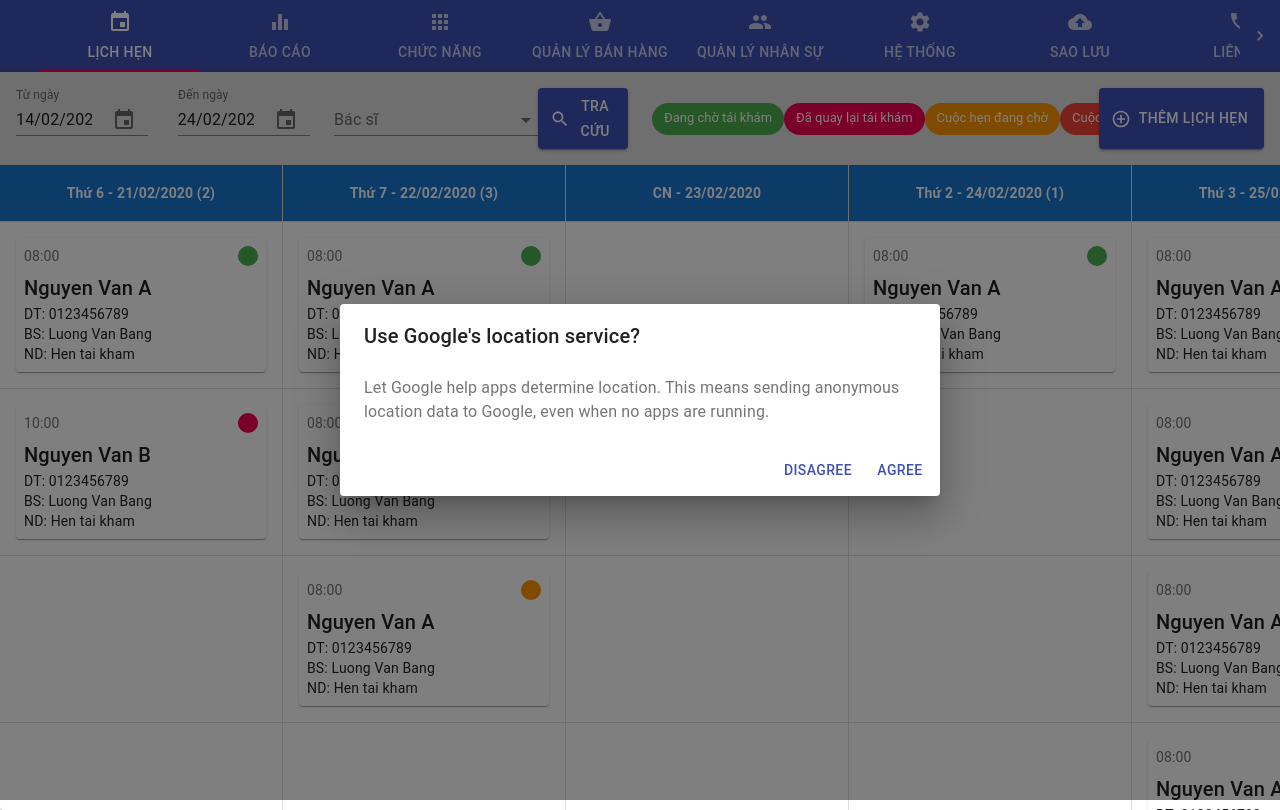
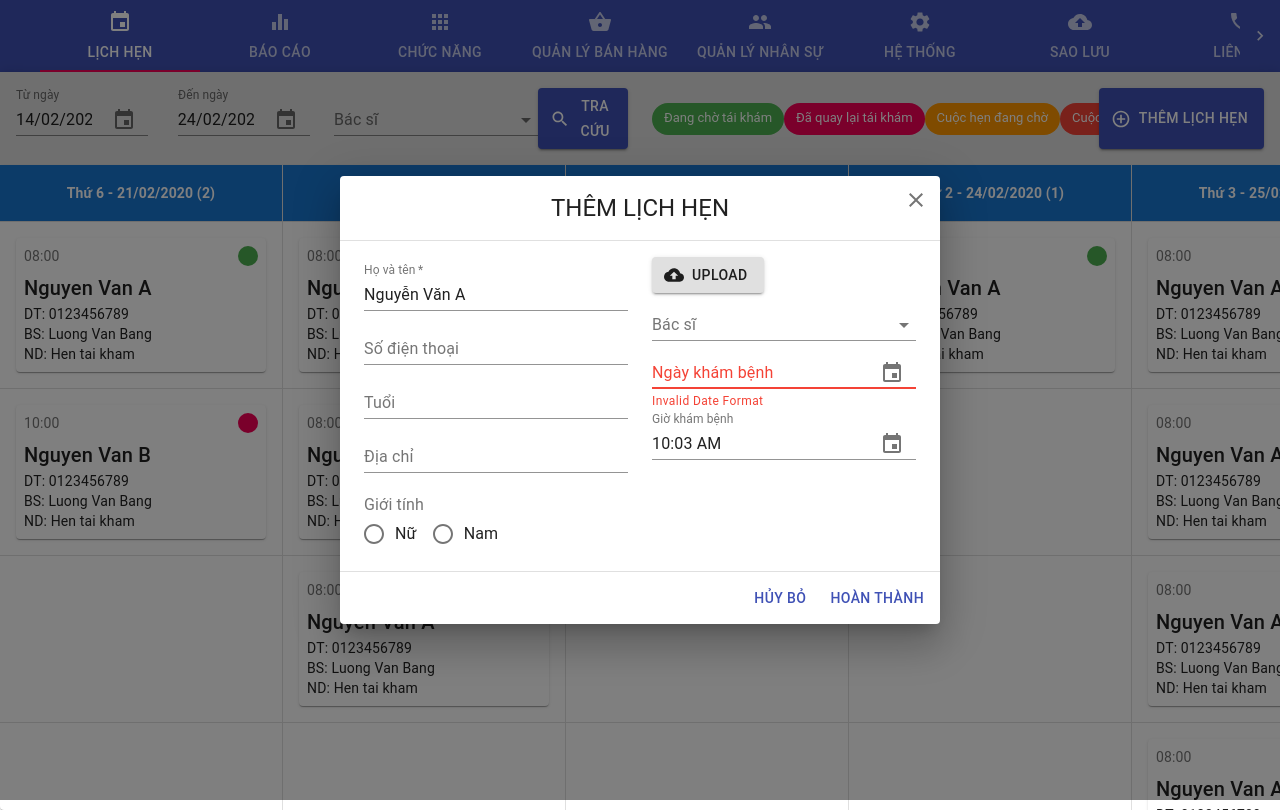
Before and after one commit to nvdai2401/clever-dashboard, a React app: page /schedule in a window 1280 px wide. Both pictures are taken after a click on the button "THÊM LỊCH HẸN". Built offline with nearby package versions, Linux system fonts and the light colour scheme.

Commit message:
added fields for schedule modal

```diff
--- a/src/components/cu-schedule-modal/cu-schedule-modal.component.jsx
+++ b/src/components/cu-schedule-modal/cu-schedule-modal.component.jsx
@@ -1,42 +1,230 @@
+import 'date-fns'
 import React from 'react'
 import PropTypes from 'prop-types'
-import { makeStyles } from '@material-ui/core/styles'
+import { makeStyles, withStyles } from '@material-ui/core/styles'
 import {
+	Avatar,
 	Button,
 	Dialog,
 	DialogActions,
 	DialogContent,
-	DialogContentText,
+	RadioGroup,
 	DialogTitle,
+	Typography,
+	IconButton,
+	TextField,
+	Grid,
+	FormControl,
+	FormControlLabel,
+	Radio,
+	FormLabel,
 } from '@material-ui/core'
-import useMediaQuery from '@material-ui/core/useMediaQuery'
-import { useTheme } from '@material-ui/core/styles'
+import { Close, CloudUpload } from '@material-ui/icons'
+import DateFnsUtils from '@date-io/date-fns'
+import {
+	MuiPickersUtilsProvider,
+	KeyboardTimePicker,
+	KeyboardDatePicker,
+} from '@material-ui/pickers'
+import { Autocomplete } from '@material-ui/lab'
+import { doctor as doctorList } from '@src/data/doctor'
 
-const CUScheduleModal = ({ handleClose, visible }) => {
-	const theme = useTheme()
-	const fullScreen = useMediaQuery(theme.breakpoints.down('sm'))
+const useStyles = makeStyles(theme => ({
+	root: {
+		position: 'relative',
+	},
+	modalTitle: {
+		textAlign: 'center',
+		textTransform: 'uppercase',
+	},
+	textField: {
+		minWidth: 200,
+		width: '100%',
+		marginTop: 6,
+	},
+	formControl: {
+		width: '100%',
+		marginTop: 24,
+	},
+	radioGroup: {
+		flexDirection: 'initial',
+	},
+	closeIcon: {
+		position: 'absolute',
+		top: 0,
+		right: 0,
+	},
+	closeImageIcon: {
+		position: 'absolute',
+		top: 0,
+		right: 0,
+		zIndex: 2,
+	},
+	uploadingInput: {
+		display: 'none',
+	},
+	dateTimePicker: {
+		width: '100%',
+	},
+}))
+
+const CUScheduleModal = ({
+	title,
+	name,
+	sex,
+	age,
+	address,
+	doctor,
+	hour,
+	date,
+	desc,
+	img,
+	handleClose,
+	visible,
+	actionType,
+}) => {
+	const classes = useStyles()
 	return (
 		<Dialog
-			fullScreen={fullScreen}
+			className={classes.root}
 			open={visible}
 			onClose={handleClose}
 			aria-labelledby='responsive-dialog-title'
 		>
-			<DialogTitle id='responsive-dialog-title'>
-				{"Use Google's location service?"}
+			<DialogTitle
+				id='responsive-dialog-title'
+				className={classes.modalTitle}
+				onClose={handleClose}
+			>
+				<Typography variant='h5'>
+					{actionType === 'create' ? 'Thêm lịch hẹn' : 'Cập nhật lịch hẹn'}
+				</Typography>
+				<IconButton className={classes.closeIcon} onClick={handleClose}>
+					<Close />
+				</IconButton>
 			</DialogTitle>
-			<DialogContent>
-				<DialogContentText>
-					Let Google help apps determine location. This means sending anonymous
-					location data to Google, even when no apps are running.
-				</DialogContentText>
+			<DialogContent dividers>
+				<form noValidate>
+					<Grid container spacing={3}>
+						<Grid item xs={6}>
+							<TextField
+								className={classes.textField}
+								required
+								label='Họ và tên'
+								defaultValue='Nguyễn Văn A'
+							/>
+							<TextField
+								className={classes.textField}
+								label='Số điện thoại'
+								type='number'
+							/>
+							<TextField
+								className={classes.textField}
+								label='Tuổi'
+								type='number'
+							/>
+							<TextField className={classes.textField} label='Địa chỉ' />
+							<FormControl component='fieldset' className={classes.formControl}>
+								<FormLabel component='legend'>Giới tính</FormLabel>
+								<RadioGroup
+									aria-label='gender'
+									name='gender'
+									className={classes.radioGroup}
+								>
+									<FormControlLabel
+										value='female'
+										control={<Radio />}
+										label='Nữ'
+									/>
+									<FormControlLabel
+										value='male'
+										control={<Radio />}
+										label='Nam'
+									/>
+								</RadioGroup>
+							</FormControl>
+						</Grid>
+						<Grid item xs={6}>
+							{img ? (
+								<React.Fragment>
+									<Avatar alt='Avatar' src={img} variant='square' />
+									<IconButton
+										aria-label='upload picture'
+										component='span'
+										className={classes.closeImageIcon}
+										// onClick={() => setAvatar('')}
+									>
+										<Close />
+									</IconButton>
+								</React.Fragment>
+							) : (
+								<Button
+									variant='contained'
+									color='default'
+									component='label'
+									startIcon={<CloudUpload />}
+								>
+									Upload
+									<input
+										accept='image/*'
+										className={classes.uploadingInput}
+										id='uploading-input'
+										// onChange={onUpload}
+										type='file'
+									/>
+								</Button>
+							)}
+							<Autocomplete
+								id='combo-box-demo'
+								options={doctorList}
+								getOptionLabel={option => option.title}
+								fullwidth
+								renderInput={params => (
+									<TextField
+										{...params}
+										// value={selectedDoctor}
+										// onChange={e => setSelectedDoctor(e.target.value)}
+										label='Bác sĩ'
+										fullWidth
+									/>
+								)}
+							/>
+							<MuiPickersUtilsProvider
+								utils={DateFnsUtils}
+								className={classes.dateTimePicker}
+							>
+								<KeyboardDatePicker
+									disableToolbar
+									variant='inline'
+									format='dd/MM/yyyy'
+									id='date-picker-inline 1'
+									label='Ngày khám bệnh'
+									value={date}
+									// onChange={date => onDateChange({ startDate: date })}
+									KeyboardButtonProps={{
+										'aria-label': 'change date',
+									}}
+								/>
+								<KeyboardTimePicker
+									id='time-picker'
+									label='Giờ khám bệnh'
+									// value={selectedDate}
+									// onChange={handleDateChange}
+									KeyboardButtonProps={{
+										'aria-label': 'change time',
+									}}
+								/>
+							</MuiPickersUtilsProvider>
+						</Grid>
+					</Grid>
+				</form>
 			</DialogContent>
 			<DialogActions>
 				<Button autoFocus onClick={handleClose} color='primary'>
-					Disagree
+					Hủy bỏ
 				</Button>
 				<Button onClick={handleClose} color='primary' autoFocus>
-					Agree
+					Hoàn thành
 				</Button>
 			</DialogActions>
 		</Dialog>
@@ -56,6 +244,7 @@
 	img: PropTypes.string,
 	handleClose: PropTypes.func,
 	visible: PropTypes.bool,
+	actionType: PropTypes.string,
 }
 
 CUScheduleModal.defaultProps = {
@@ -70,6 +259,7 @@
 	desc: '',
 	img: '',
 	visible: false,
+	actionType: 'create',
 }
 
 export default CUScheduleModal
--- a/src/components/schedule-table/schedule-table.component.jsx
+++ b/src/components/schedule-table/schedule-table.component.jsx
@@ -21,7 +21,6 @@
 import ScheduleTableData from '@src/data/schedule'
 
 import ScheduleTableItem from '../schedule-table-item/schedule-table-item.component'
-import CUScheduleModal from '../cu-schedule-modal/cu-schedule-modal.component'
 
 const useStyles = makeStyles(theme => ({
 	root: {
@@ -40,7 +39,7 @@
 	},
 }))
 
-const ScheduleTable = ({ startDate, endDate, cUScheduleModalVisible }) => {
+const ScheduleTable = ({ startDate, endDate }) => {
 	const classes = useStyles()
 
 	const genColumnLabel = scheduleTableData => {
@@ -121,9 +120,6 @@
 					</TableBody>
 				</Table>
 			</TableContainer>
-			{cUScheduleModalVisible ? (
-				<CUScheduleModal visible={cUScheduleModalVisible} />
-			) : null}
 		</Paper>
 	)
 }
@@ -131,13 +127,11 @@
 ScheduleTable.propTypes = {
 	startDate: PropTypes.object,
 	endDate: PropTypes.object,
-	cUScheduleModalVisible: PropTypes.bool,
 }
 
 ScheduleTable.defaultProps = {
 	startDate: new Date(),
 	endDate: new Date(Date.now() + 10 * 24 * 60 * 60 * 1000),
-	cUScheduleModalVisible: false,
 }
 
 export default ScheduleTable
--- a/src/components/schedule-toolbar/schedule-toolbar.component.jsx
+++ b/src/components/schedule-toolbar/schedule-toolbar.component.jsx
@@ -78,6 +78,7 @@
 	endDate,
 	onDateChange,
 	toggleCUScheduleModal,
+	changeActionType,
 }) => {
 	const classes = useStyles()
 	const [selectedDoctor, setSelectedDoctor] = React.useState('')
@@ -172,7 +173,10 @@
 						variant='contained'
 						color='primary'
 						startIcon={<AddCircleOutline />}
-						onClick={toggleCUScheduleModal}
+						onClick={() => {
+							toggleCUScheduleModal()
+							changeActionType('create')
+						}}
 					>
 						Thêm lịch hẹn
 					</Button>
@@ -187,6 +191,7 @@
 	endDate: PropTypes.object,
 	onDateChange: PropTypes.func,
 	toggleCUScheduleModal: PropTypes.func,
+	changeActionType: PropTypes.func,
 }
 
 ScheduleToolbar.defaultProps = {
--- a/src/pages/schedule-page/schedule-page.component.jsx
+++ b/src/pages/schedule-page/schedule-page.component.jsx
@@ -2,6 +2,7 @@
 
 import ScheduleToolbar from '@components/schedule-toolbar/schedule-toolbar.component'
 import ScheduleTable from '@components/schedule-table/schedule-table.component'
+import CUScheduleModal from '@components/cu-schedule-modal/cu-schedule-modal.component'
 
 class SchedulePage extends React.Component {
 	constructor(props) {
@@ -10,6 +11,7 @@
 			startDate: new Date(),
 			endDate: new Date(Date.now() + 10 * 24 * 60 * 60 * 1000),
 			cUScheduleModalVisible: false,
+			actionType: 'create',
 		}
 	}
 
@@ -26,8 +28,17 @@
 		})
 	}
 
+	onChangeActionType = actionType => {
+		this.setState({ actionType })
+	}
+
 	render() {
-		const { startDate, endDate, cUScheduleModalVisible } = this.state
+		const {
+			startDate,
+			endDate,
+			cUScheduleModalVisible,
+			actionType,
+		} = this.state
 		return (
 			<React.Fragment>
 				<ScheduleToolbar
@@ -35,12 +46,16 @@
 					endDate={endDate}
 					onDateChange={this.onDateChange}
 					toggleCUScheduleModal={this.onToggleCUScheduleModal}
+					changeActionType={this.onChangeActionType}
 				/>
-				<ScheduleTable
-					startDate={startDate}
-					endDate={endDate}
-					cUScheduleModalVisible={cUScheduleModalVisible}
-				/>
+				<ScheduleTable startDate={startDate} endDate={endDate} />
+				{cUScheduleModalVisible ? (
+					<CUScheduleModal
+						visible={cUScheduleModalVisible}
+						actionType={actionType}
+						handleClose={this.onToggleCUScheduleModal}
+					/>
+				) : null}
 			</React.Fragment>
 		)
 	}
```
